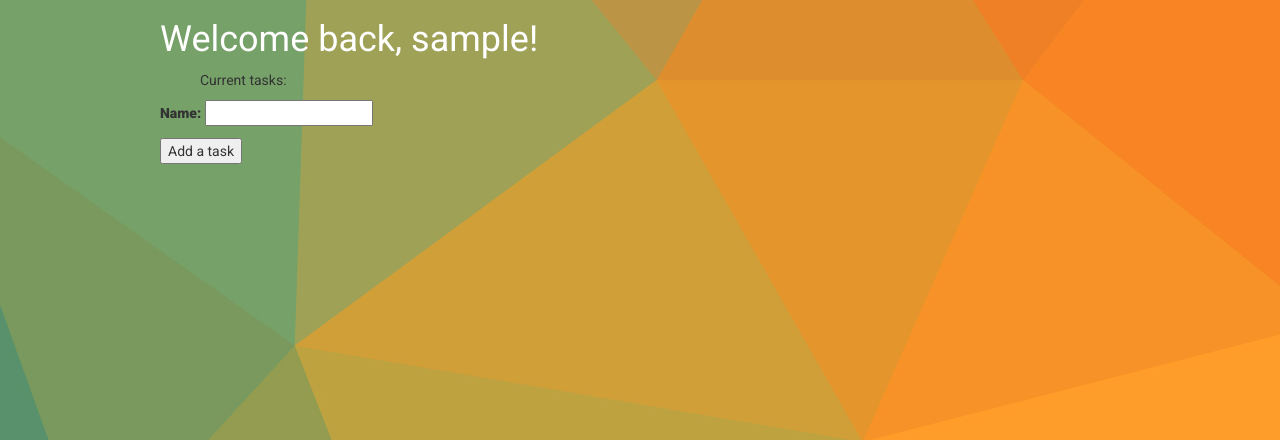
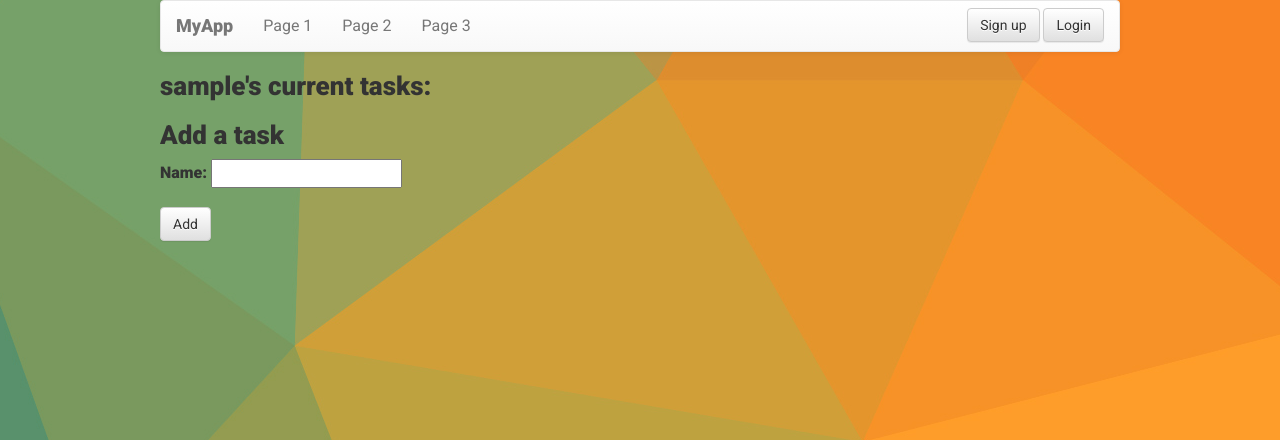
Before and after one commit to st421/example-django-app, a Django app: page /profile in a window 1280 px wide. Shown: the top 440 px of the page. Run offline with Django 3.2, Linux system fonts and the light colour scheme; the visitor is signed in with stand-in values (Sample User, id 1); data that the repository does not hold is empty; some libraries are stand-ins or nearby versions.

Commit message:
Made navbar, updated styles, etc.

```diff
--- a/myapp/static/css/main.css
+++ b/myapp/static/css/main.css
@@ -1,6 +1,7 @@
 body {
   font-family: 'Roboto', sans-serif;
   background: url('../img/bg.jpg') fixed center;
+  font-size:16px;
 }
 h1 {
   color:white;
@@ -9,3 +10,13 @@ h1 {
   width:75%;
   margin:auto;
 }
+.btn-default {
+  margin-top:7px;
+}
+.navbar-header, h2 {
+  font-weight:bold;
+  font-size:26px;
+}
+.right {
+  float:right;
+}
--- a/myapp/templates/home.html
+++ b/myapp/templates/home.html
@@ -1,6 +1,4 @@
 {% extends 'main.html' %}
 {% block content %}
     <h1>Welcome!</h1>
-    <a href="{% url 'signup' %}"><button type="button" class="btn btn-default">Sign up</button></a>
-    <a href="{% url 'login' %}"><button type="button" class="btn btn-default">Login</button></a>
 {% endblock %}
--- a/myapp/templates/login.html
+++ b/myapp/templates/login.html
@@ -1,7 +1,8 @@
 {% extends 'main.html' %}
 {% block content %}
     <h1>User login</h1>
-    <form method="POST" class="post-form" action="/user/get/">{% csrf_token %}{{ form.as_p }}
-      <input type="submit" value="Submit">
+    <form method="POST" class="post-form" action="/user/get/">
+      {% csrf_token %}{{ form.as_p }}
+      <input type="submit" value="Submit" class="btn btn-default">
     </form>
 {% endblock %}
--- a/myapp/templates/main.html
+++ b/myapp/templates/main.html
@@ -10,6 +10,22 @@
 </head>
 <body>
 	<div id="container">
+		<nav class="navbar navbar-default">
+		  <div class="container-fluid">
+		    <div class="navbar-header">
+		      <a class="navbar-brand" href="#">MyApp</a>
+		    </div>
+		    <ul class="nav navbar-nav">
+		      <li><a href="#">Page 1</a></li>
+		      <li><a href="#">Page 2</a></li>
+		      <li><a href="#">Page 3</a></li>
+		    </ul>
+				<div class="right">
+					<a href="{% url 'signup' %}"><button type="button" class="btn btn-default">Sign up</button></a>
+					<a href="{% url 'login' %}"><button type="button" class="btn btn-default">Login</button></a>
+				</div>
+		  </div>
+		</nav>
     {% block content %}
     {% endblock %}
 	</div>
--- a/myapp/templates/profile.html
+++ b/myapp/templates/profile.html
@@ -1,12 +1,14 @@
 {% extends 'main.html' %}
 {% block content %}
-    <h1>Welcome back, {{user.username}}!</h1>
-    <ul>Current tasks:
+  <h2>{{user.username}}'s current tasks:</h2>
+    <ul>
       {% for task in tasks %}
-      <li>{{task.name}}</li>
+        <li>{{task.name}}</li>
       {% endfor %}
     </ul>
-    <form method="POST" class="post-form" action="/task/new/">{% csrf_token %}{{ form.as_p }}
-      <input type="submit" value="Add a task">
+    <form method="POST" class="post-form" action="/task/new/">
+      <h2>Add a task</h2>
+      {% csrf_token %}{{ form.as_p }}
+      <input type="submit" value="Add" class="btn btn-default">
     </form>
 {% endblock %}
--- a/myapp/templates/signup.html
+++ b/myapp/templates/signup.html
@@ -1,7 +1,8 @@
 {% extends 'main.html' %}
 {% block content %}
     <h1>User sign up</h1>
-    <form method="POST" class="post-form" action="/user/new/">{% csrf_token %}{{ form.as_p }}
-      <input type="submit" value="Submit">
+    <form method="POST" class="post-form" action="/user/new/">
+      {% csrf_token %}{{ form.as_p }}
+      <input type="submit" value="Submit" class="btn btn-default">
     </form>
 {% endblock %}
```
